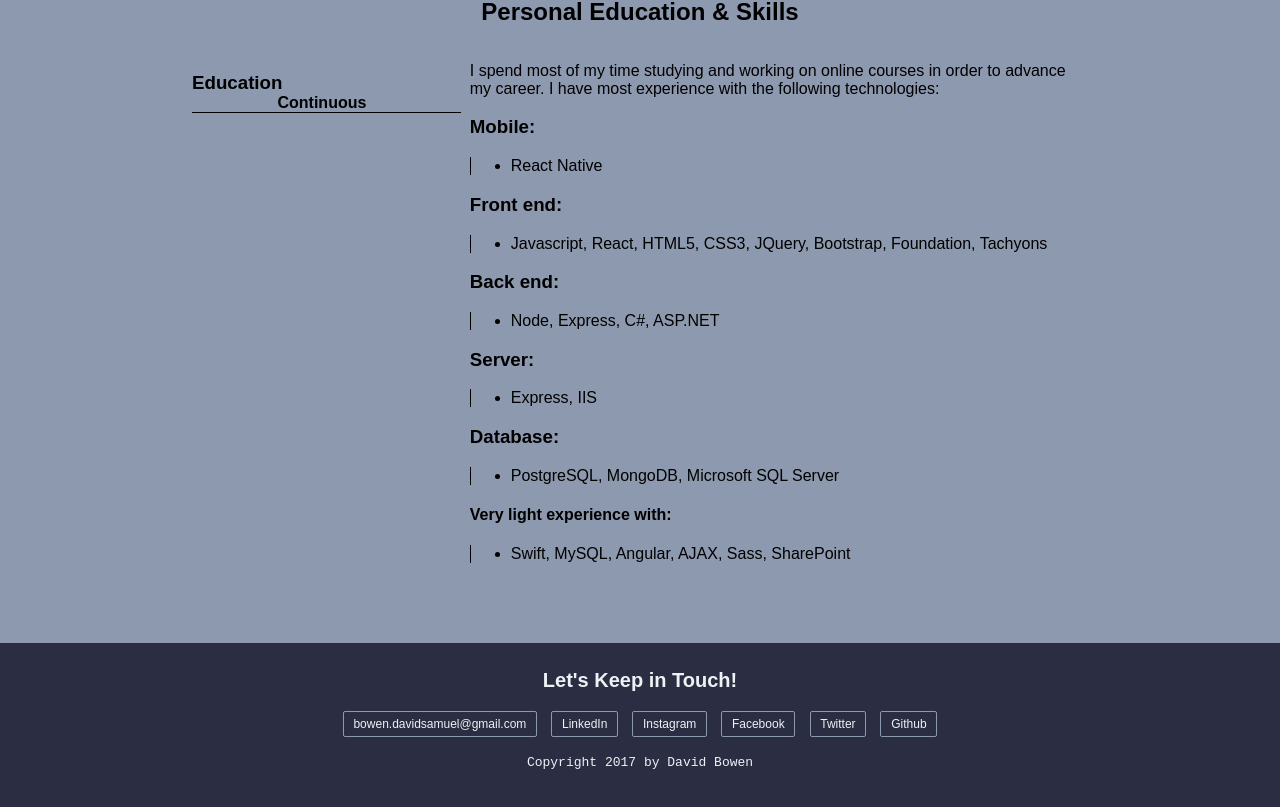
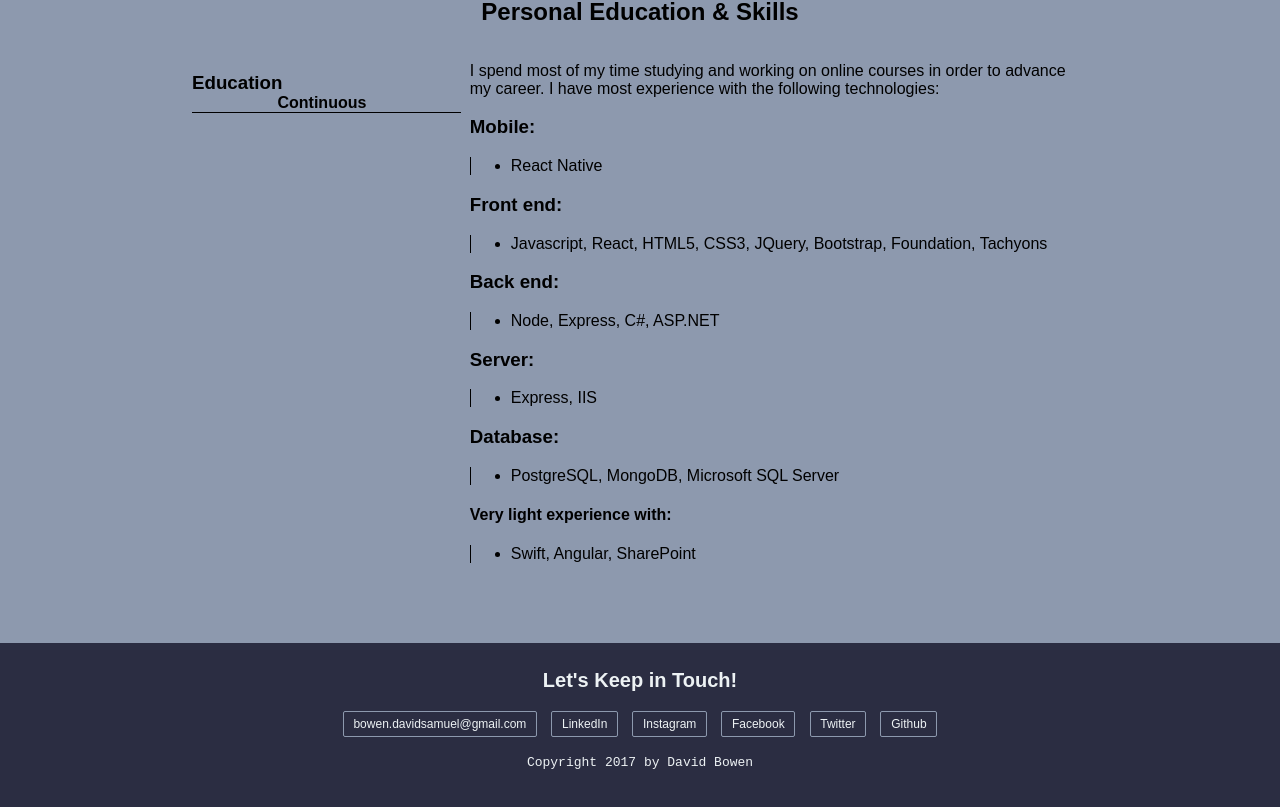
Before and after one commit to DavidSBowen/davidsbowen.github.io, a website: page index.html in a window 1280 px wide. Shown: the part 1394-2201 px from the top of the page. Drawn offline with nearby package versions, Linux system fonts and the light colour scheme.

Commit message:
changed skills on index

```diff
--- a/index.html
+++ b/index.html
@@ -167,7 +167,7 @@
           </ul>
           <h4>Very light experience with:</h4>
           <ul class="left-border">
-            <li>Swift, MySQL, Angular, AJAX, Sass, SharePoint</li>
+            <li>Swift, Angular, SharePoint</li>
           </ul>
 
         </div>
```
